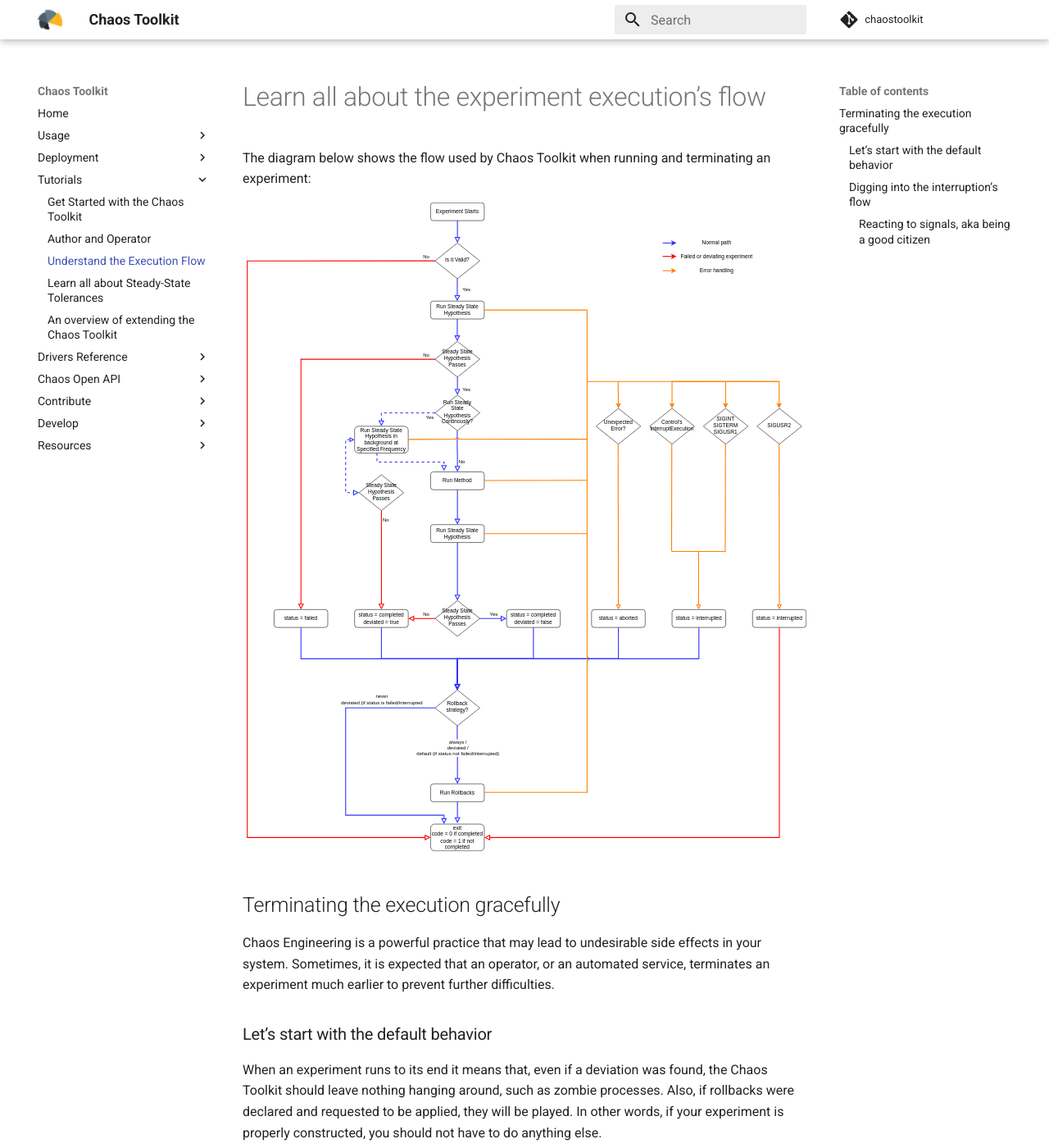
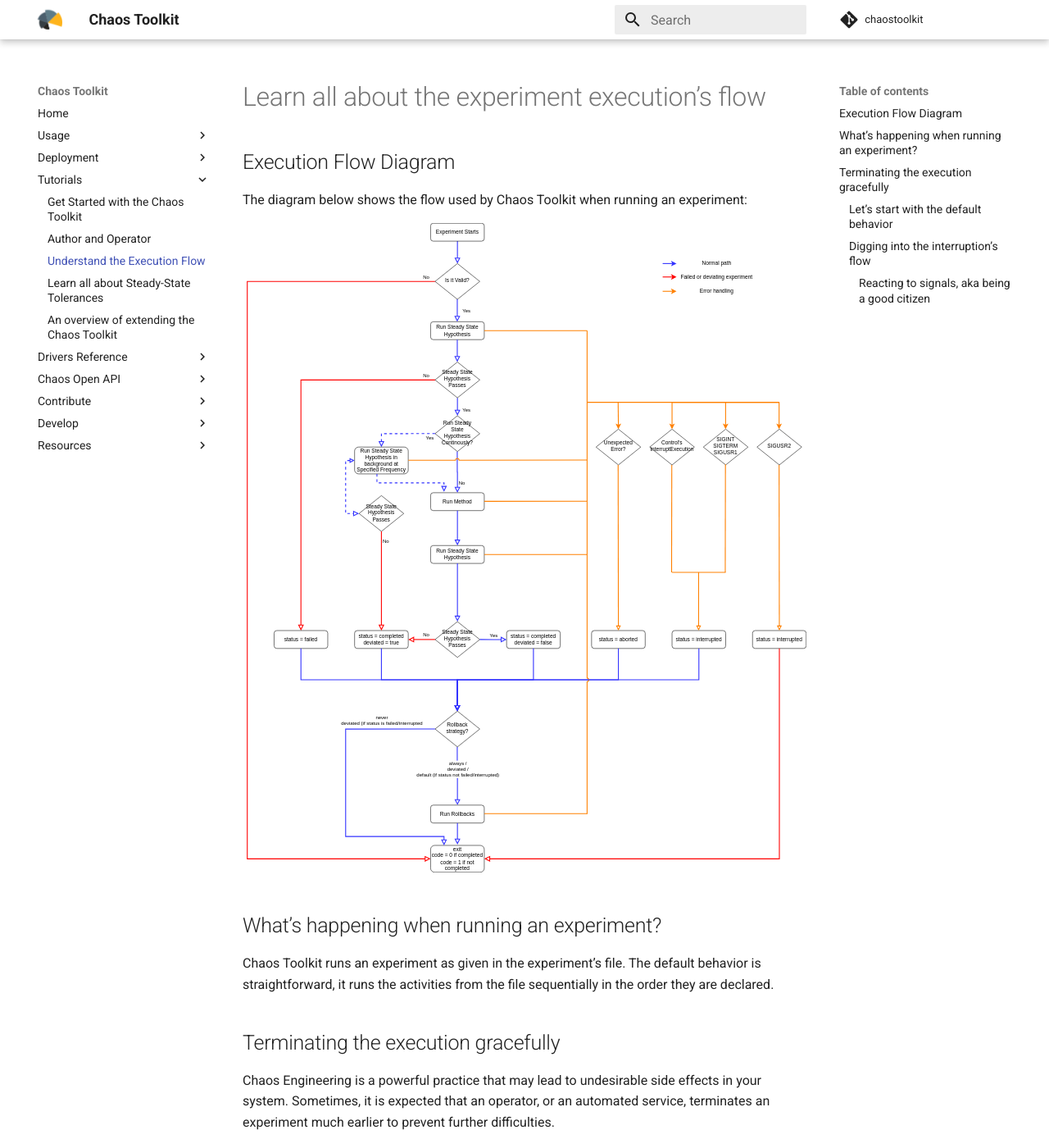
Before and after one commit to chaostoolkit/chaostoolkit-documentation, an MkDocs documentation site: the page built from sources/reference/tutorials/run-flow.md, in a window 1280 px wide and 1400 px high. Shown: the whole window at 82% size. Built offline with MkDocs 1.6.1 and Material for MkDocs 9.7.7, drawn with Linux system fonts in a browser that asks for light colours; comment, search, counter and statistics services are not loaded.

Commit message:
More info on running
Signed-off-by: Sylvain Hellegouarch <sh@defuze.org>

```diff
--- a/sources/reference/tutorials/run-flow.md
+++ b/sources/reference/tutorials/run-flow.md
@@ -1,10 +1,18 @@
 # Learn all about the experiment execution's flow
 
+
+## Execution Flow Diagram
+
 The diagram below shows the flow used by Chaos Toolkit when running
-and terminating an experiment:
-
+an experiment:
 
 ![](../../static/images/ctk.flow.svg)
+
+## What's happening when running an experiment?
+
+Chaos Toolkit runs an experiment as given in the experiment's file. The
+default behavior is straightforward, it runs the activities from the file
+sequentially in the order they are declared.
 
 
 ## Terminating the execution gracefully
```
